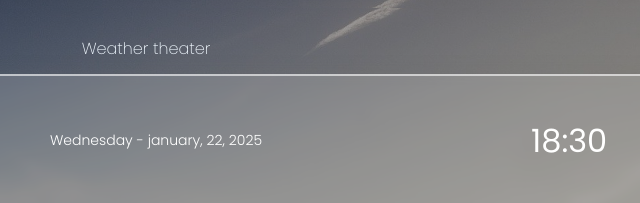
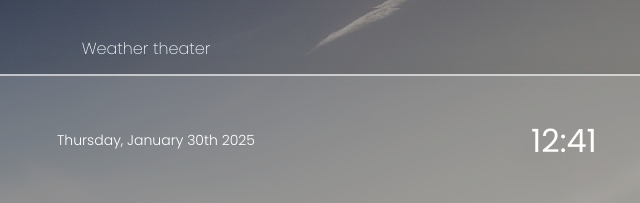
Before and after one commit to annacarolinma/weather-theater, a website: page Index.html in a window 1280 px wide. Shown: the top 203 px of the page, 502-1142 px from the left. Drawn offline with nearby package versions, Linux system fonts and the light colour scheme.

Commit message:
feat(time) adjust date and time format on the display

```diff
--- a/Index.html
+++ b/Index.html
@@ -27,7 +27,8 @@
         <link href="https://fonts.googleapis.com/css2?family=Material+Symbols+Rounded:opsz,wght,FILL,GRAD@48,400,1,0&family=Material+Symbols+Outlined+Rounded" rel="stylesheet">
         <link href="https://fonts.googleapis.com/css2?family=Material+Symbols+Outlined" rel="stylesheet">
 
-
+        <!--Importa a biblioteca moments-->
+        <script src="https://cdnjs.cloudflare.com/ajax/libs/moment.js/2.29.4/moment.min.js"></script>
 
 
 
@@ -52,10 +53,10 @@
                         <button id="fahrenheit">F°</button>
                     </div> <!--div-temperature-scale-->
                     <div class="date">
-                        <p>Wednesday - january, 22, 2025 </p> <!--mudar depois-->
+                        <p id="dateelem"> </p> <!--mudar depois-->
                     </div>
                     <div class="time">
-                        <p>18:30</p> <!--mudar depois-->
+                        <p id="hour"> </p> <!--mudar depois-->
                     </div>
                 </div> <!--div-form-->
                 <!-- Div bod com temperatura -->
--- a/js/script.js
+++ b/js/script.js
@@ -5,6 +5,19 @@ document.addEventListener('DOMContentLoaded', () => {
     const weatherIconElement = document.getElementById('weatherIcon');
     const placeElement = document.getElementById('city-temp');
     const searchCityButton = document.getElementById('search-city');
+
+    const date = document.getElementById('dateelem');
+    const hour = document.getElementById('hour');
+
+    function updateTimeHour() {
+        moment.locale('en');
+
+        const dateUpdate = moment().format("dddd, MMMM Do YYYY");
+        const hourUpdate = moment().format("h:mm");
+
+        date.textContent = dateUpdate;
+        hour.textContent = hourUpdate;
+    }
 
     async function getWeatherLocal(city = '') {
         let url = ''; // Inicializa a variável url
@@ -63,6 +76,10 @@ document.addEventListener('DOMContentLoaded', () => {
     // Chama a função para pegar o clima da localização ou cidade padrão
     getWeatherLocal();
 
+    //chama a funcao de data e hora para atualizacao
+    updateTimeHour();
+    setInterval(updateTimeHour, 1000);
+
     // Evento para pressionar Enter no campo de entrada
     cityInput.addEventListener('keydown', (event) => {
         if (event.key === 'Enter') { // Verifica se a tecla pressionada é 'Enter'
```
